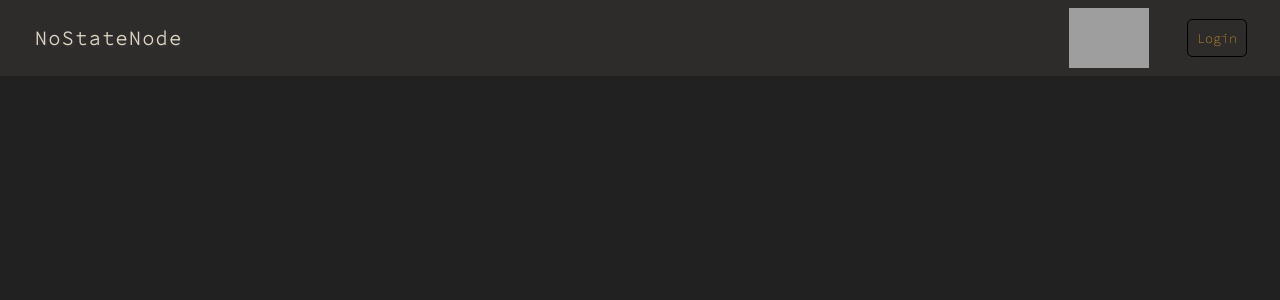
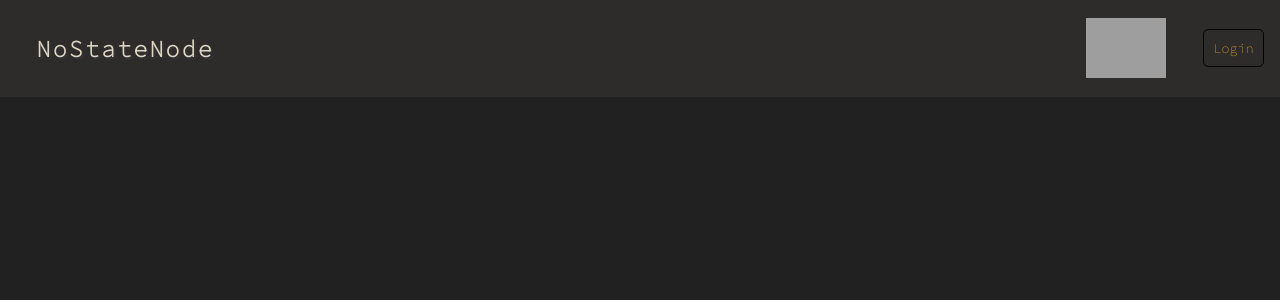
Before and after one commit to CharlyBGood/nostatenodeTest, a React (Create React App) app: page / in a window 1280 px wide. Shown: the top 300 px of the page. Built offline with nearby package versions, Linux system fonts and the light colour scheme; grey boxes are pictures that could not be loaded.

Commit message:
fix layout

```diff
--- a/src/App.css
+++ b/src/App.css
@@ -48,12 +48,14 @@
   margin: 0;
 }
 
-.header-nav h1 {
+.header-nav h1, .header-nav a {
   font-size: 1.2em;
   letter-spacing: .1em;
   padding: .3em;
   text-shadow: 2px 2px 2px #363636;
   margin: .5em;
+  text-decoration: none;
+  color: var(--wheat);
 }
 
 .logo-img {
--- a/src/App.js
+++ b/src/App.js
@@ -12,7 +12,9 @@ function App() {
   return (
     <div className="App">
       <div className="header-nav">
+        <a href="/">
         <h1>NoStateNode</h1>
+        </a>
         <div className="logo-loggin">
           <img
             className="logo-img"
```
